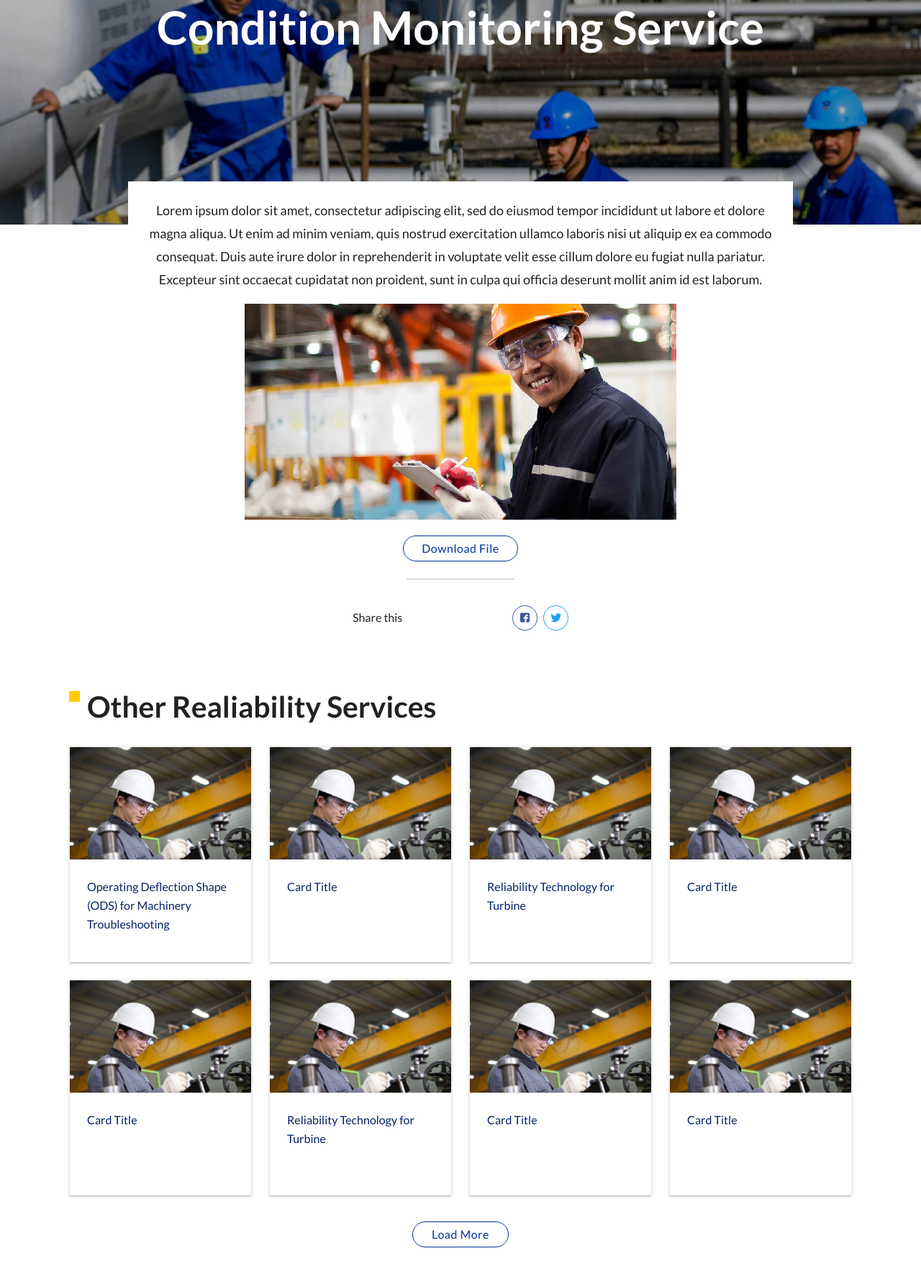
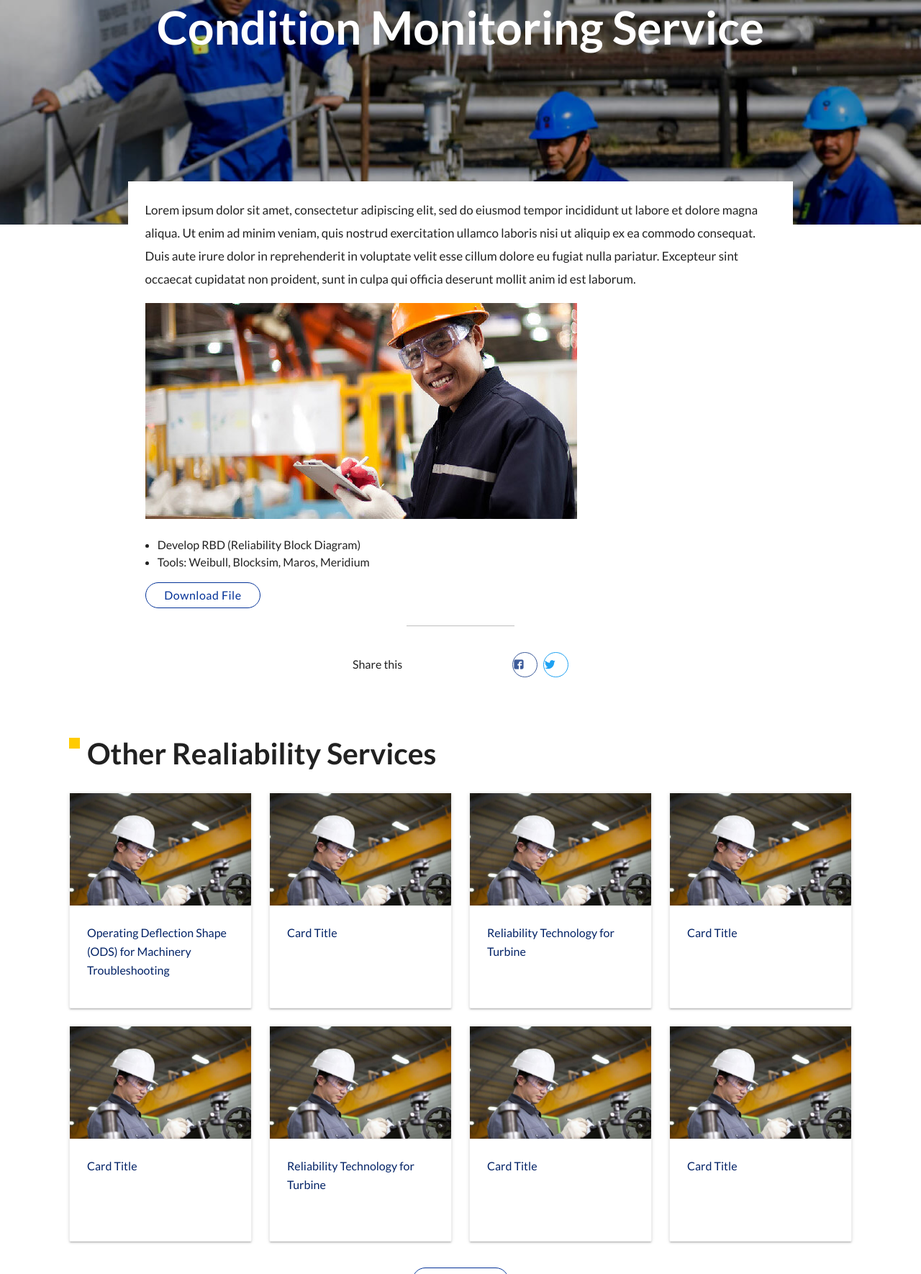
Before and after one commit to rampokgelo/tiarav2, a PHP site: page /detail-service-technology.php in a window 1280 px wide. Shown: the part 287-2057 px from the top of the page at 72% size. Run offline with PHP 8.4, Linux system fonts and the light colour scheme; some libraries are stand-ins or nearby versions; some web fonts are replaced.

Commit message:
update css

```diff
--- a/detail-service-technology.php
+++ b/detail-service-technology.php
@@ -15,13 +15,17 @@ include 'templates/header.php';
  </div>
  <div class="container">
    <div class="container-detail container-overlap">
-     <div class="text-center">
+     <div class="article-container">
        <p class="article-text">
          Lorem ipsum dolor sit amet, consectetur adipiscing elit, sed do eiusmod tempor incididunt ut labore et dolore magna aliqua. Ut enim ad minim veniam, quis nostrud exercitation ullamco laboris nisi ut aliquip ex ea commodo consequat. Duis aute irure dolor in reprehenderit in voluptate velit esse cillum dolore eu fugiat nulla pariatur. Excepteur sint occaecat cupidatat non proident, sunt in culpa qui officia deserunt mollit anim id est laborum.
        </p>
        <p>
          <img class="responsive-img" src="images/sample-asset.jpg"/>
        </p>
+       <ul>
+      	<li>Develop RBD (Reliability Block Diagram)</li>
+      	<li>Tools: Weibull, Blocksim, Maros, Meridium</li>
+      </ul>
        <a href="#" class="waves-effect waves-light btn btn-flat btn-outline-primary">Download File</a>
        <div class="divider-share"></div>
        <div class="share-sosmed">
--- a/parent-service.php
+++ b/parent-service.php
@@ -21,9 +21,10 @@ include 'templates/header.php';
      </div>
    </div>
    <div class="container-detail">
-     <ul class="collapsible" data-collapsible="accordion">
+     <ul class="collapsible" >
+       <!-- data-collapsible="accordion" -->
        <li>
-         <div class="collapsible-header active">
+         <div class="collapsible-header">
            <span class="collapsible-caret"><i class="icon-chevron-next"></i></span>
            <h3 class="collapsible-title">Reliability Service 1</h3>
          </div>
--- a/sass/components/_custom.scss
+++ b/sass/components/_custom.scss
@@ -692,6 +692,13 @@ section{
   p{
     font-size: 17px;
   }
+  ul{
+    list-style: initial;
+    padding-left: $gutter-width / 1.4;
+    li{
+      list-style: initial;
+    }
+  }
 }
 .maintenance{
   width: 90%;
```
Also changed, not shown: css/tiara-style.css.
